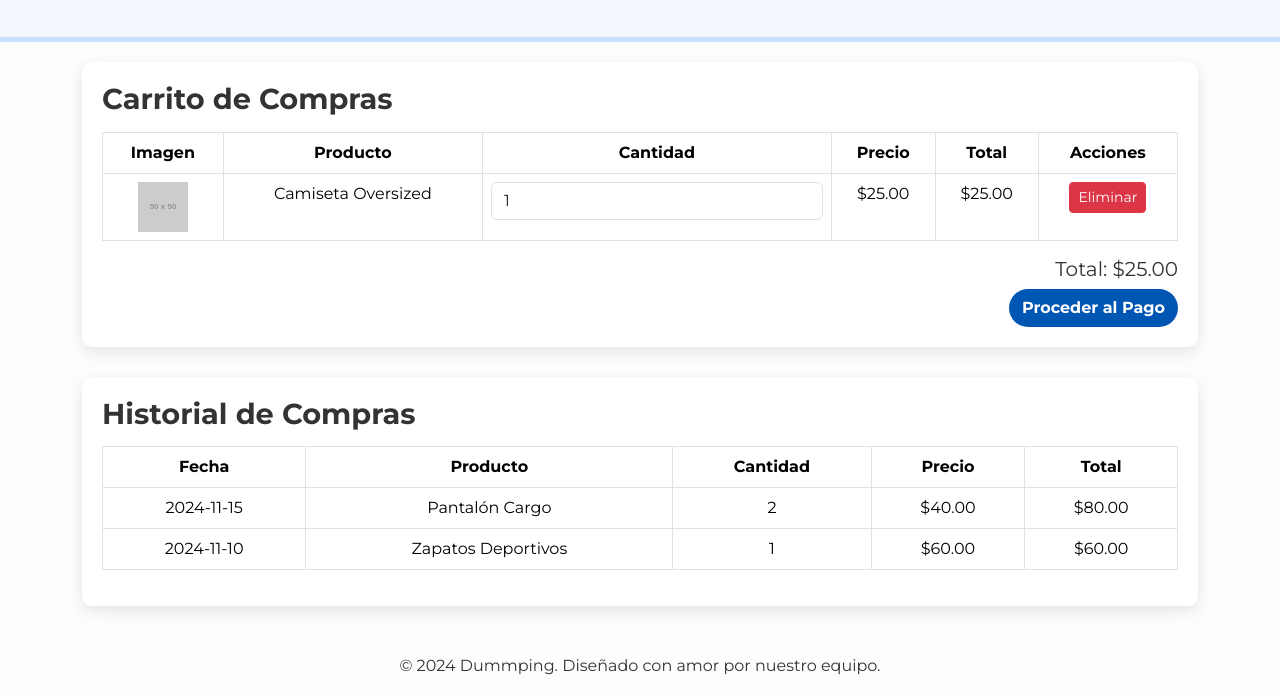
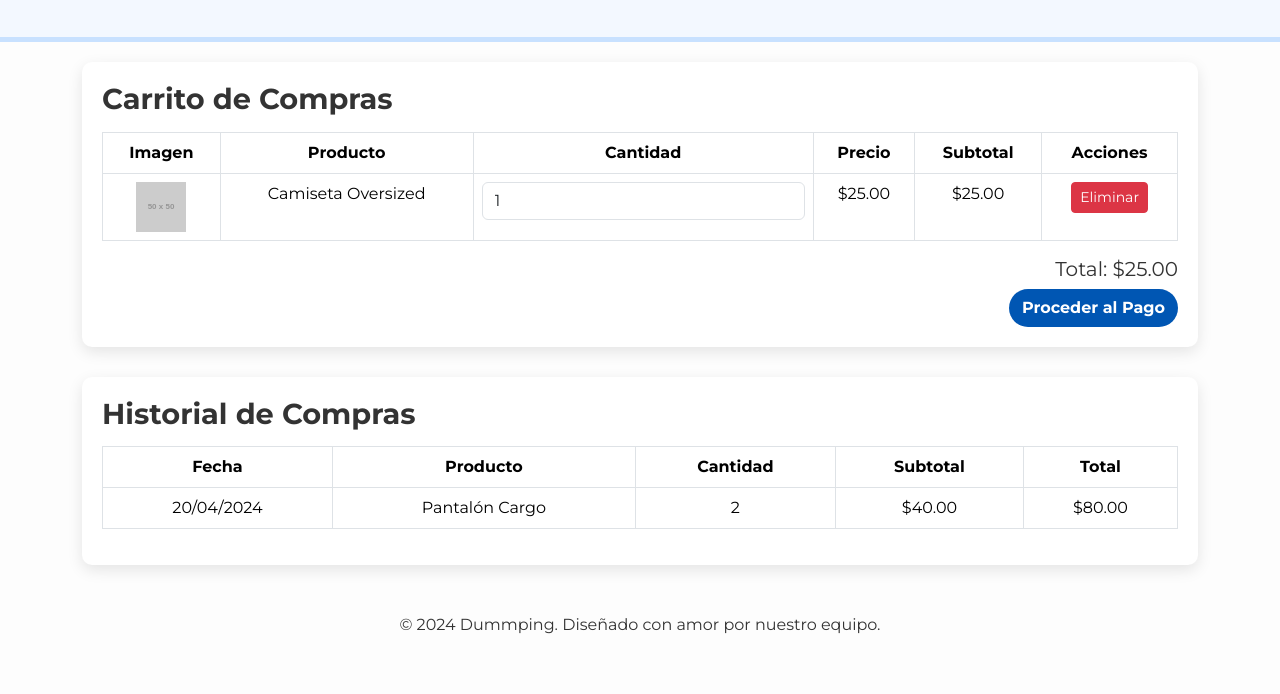
Before and after one commit to Gfabiana2704/ProyectoFinal, a plain HTML site: page carrito.html in a window 1280 px wide. Shown: the part 107-801 px from the top of the page. Drawn offline with nearby package versions, Linux system fonts and the light colour scheme; placeholder pictures from the web are drawn by us.

Commit message:
Cambios carrito

```diff
--- a/carrito.html
+++ b/carrito.html
@@ -59,7 +59,7 @@
                         <th>Producto</th>
                         <th>Cantidad</th>
                         <th>Precio</th>
-                        <th>Total</th>
+                        <th>Subtotal</th>
                         <th>Acciones</th>
                     </tr>
                 </thead>
@@ -78,7 +78,7 @@
             </table>
             <div class="text-end">
                 <h5>Total: $25.00</h5>
-                <button class="btn btn-custom">Proceder al Pago</button>
+                <a href="pago.html" class="btn btn-custom">Proceder al Pago</a>
             </div>
         </div>
 
@@ -90,25 +90,19 @@
                         <th>Fecha</th>
                         <th>Producto</th>
                         <th>Cantidad</th>
-                        <th>Precio</th>
+                        <th>Subtotal</th>
                         <th>Total</th>
                     </tr>
                 </thead>
                 <tbody>
                     <tr>
-                        <td>2024-11-15</td>
+                        <td>20/04/2024</td>
                         <td>Pantalón Cargo</td>
                         <td>2</td>
                         <td>$40.00</td>
                         <td>$80.00</td>
                     </tr>
-                    <tr>
-                        <td>2024-11-10</td>
-                        <td>Zapatos Deportivos</td>
-                        <td>1</td>
-                        <td>$60.00</td>
-                        <td>$60.00</td>
-                    </tr>
+
                 </tbody>
             </table>
         </div>
```
